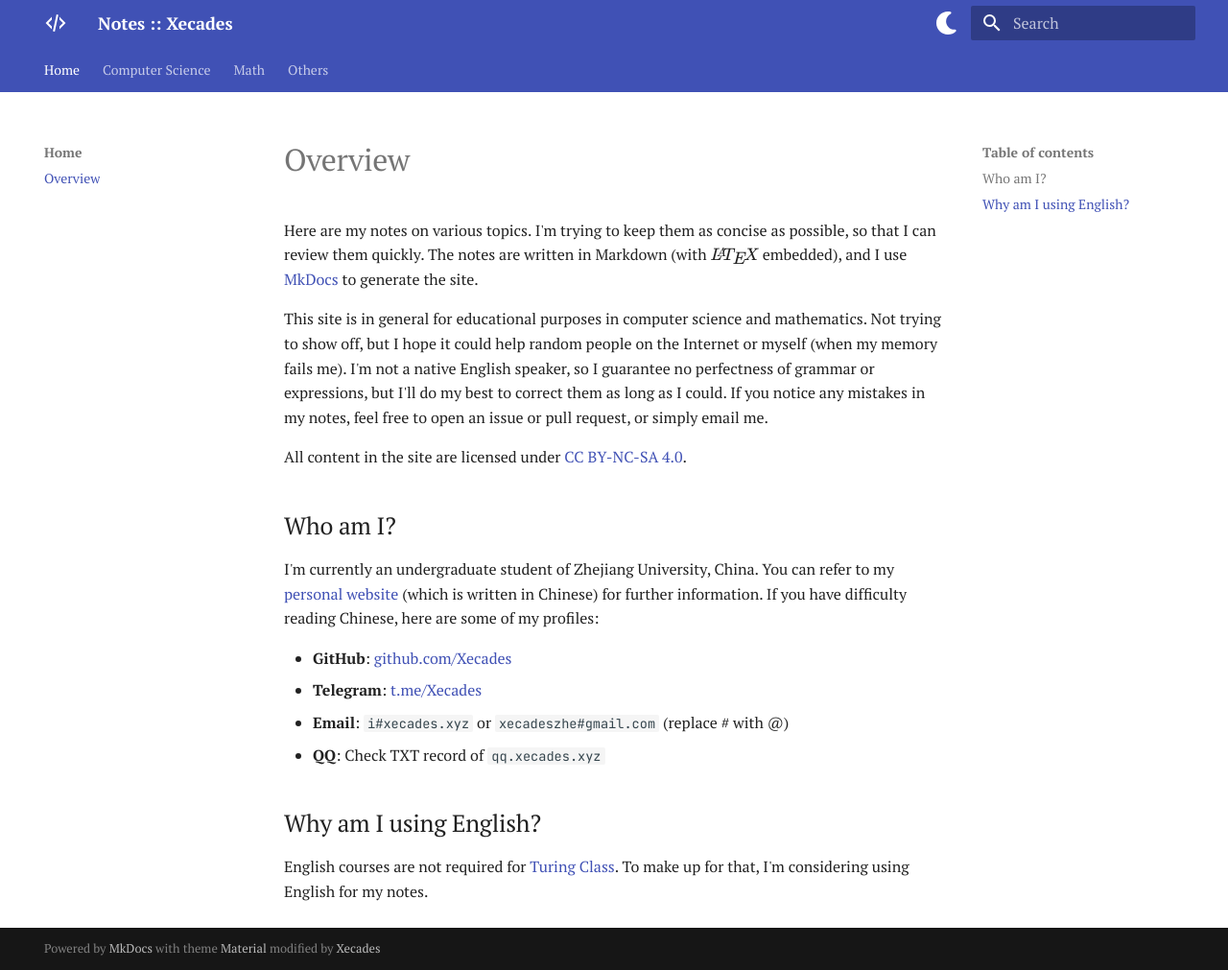
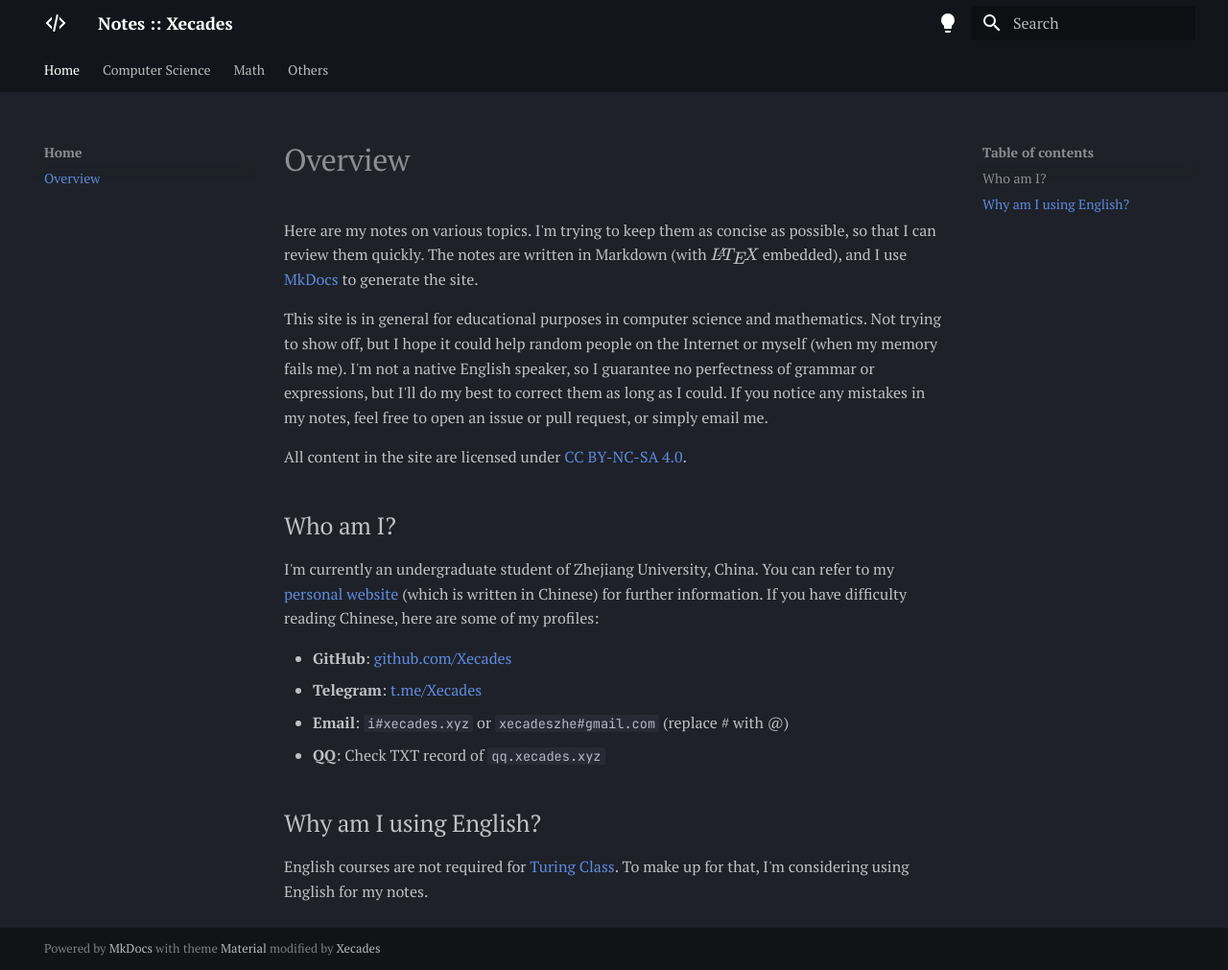
Before and after one commit to Xecades/Notes, an MkDocs documentation site: the page built from docs/index.md, in a window 1280 px wide and 1011 px high. Shown: the whole window at 96% size. Built offline with MkDocs 1.6.1 and Material for MkDocs 9.7.7, drawn with Linux system fonts in a browser that asks for light colours.

Commit message:
Fixed a bug. Just clear the local storage.

```diff
--- a/mkdocs.yml
+++ b/mkdocs.yml
@@ -12,15 +12,15 @@ theme:
     - navigation.top
     - search.suggest
   palette:
-    - scheme: default
-      toggle:
-        icon: fontawesome/solid/moon
-        name: Switch to dark mode
     - scheme: slate
       primary: black
       toggle:
-        icon: fontawesome/solid/sun
+        icon: material/lightbulb
         name: Switch to light mode
+    - scheme: default
+      toggle:
+        icon: material/lightbulb-off
+        name: Switch to dark mode
   font:
     text: "PT Serif"
     code: "JetBrains Mono"
```
